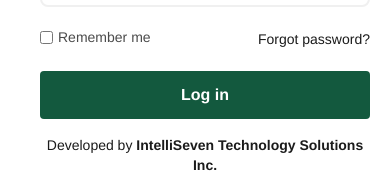
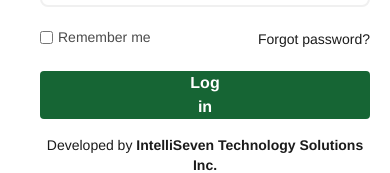
Before and after one commit to karlbernaldez/Realty, a React (Vite) app: page / in a window 390 px wide. Shown: the part 360-533 px from the top of the page. Built offline with nearby package versions, Linux system fonts and the light colour scheme; a web font is replaced by a local one.

Commit message:
fix: updated routes

```diff
--- a/src/pages/Signin/index.jsx
+++ b/src/pages/Signin/index.jsx
@@ -1,8 +1,8 @@
 import React from "react";
 import { Helmet } from "react-helmet";
 import { Img, Text, Button, CheckBox, Input, Heading } from "../../components";
-import { useRoutes } from "react-router-dom";
-import axios from "axios";
+import ProjectRoutes from '../../Routes';
+import { Link } from "react-router-dom";
 
 export default function SigninPage() {
   return (
@@ -46,14 +46,14 @@ export default function SigninPage() {
                       viewBox="0 0 28 28"
                       stroke="currentColor"
                     >
-                        <svg width="32" height="32" viewBox="0 0 32 32" fill="none" xmlns="http://www.w3.org/2000/svg">
-                          <g id="lucide:user">
+                      <svg width="32" height="32" viewBox="0 0 32 32" fill="none" xmlns="http://www.w3.org/2000/svg">
+                        <g id="lucide:user">
                           <g id="Group">
-                          <path id="Vector" d="M19 21V19C19 17.9391 18.5786 16.9217 17.8284 16.1716C17.0783 15.4214 16.0609 15 15 15H9C7.93913 15 6.92172 15.4214 6.17157 16.1716C5.42143 16.9217 5 17.9391 5 19V21" stroke="#A2A2A2" stroke-width="2" stroke-linecap="round" stroke-linejoin="round"/>
-                          <path id="Vector_2" d="M12 11C14.2091 11 16 9.20914 16 7C16 4.79086 14.2091 3 12 3C9.79086 3 8 4.79086 8 7C8 9.20914 9.79086 11 12 11Z" stroke="#A2A2A2" stroke-width="2" stroke-linecap="round" stroke-linejoin="round"/>
+                            <path id="Vector" d="M19 21V19C19 17.9391 18.5786 16.9217 17.8284 16.1716C17.0783 15.4214 16.0609 15 15 15H9C7.93913 15 6.92172 15.4214 6.17157 16.1716C5.42143 16.9217 5 17.9391 5 19V21" stroke="#A2A2A2" stroke-width="2" stroke-linecap="round" stroke-linejoin="round" />
+                            <path id="Vector_2" d="M12 11C14.2091 11 16 9.20914 16 7C16 4.79086 14.2091 3 12 3C9.79086 3 8 4.79086 8 7C8 9.20914 9.79086 11 12 11Z" stroke="#A2A2A2" stroke-width="2" stroke-linecap="round" stroke-linejoin="round" />
                           </g>
-                          </g>
-                        </svg>
+                        </g>
+                      </svg>
                     </svg>
                   </div>
                   <input
@@ -75,7 +75,7 @@ export default function SigninPage() {
                     >
                       <svg width="26" height="26" viewBox="0 0 24 24" fill="none" xmlns="http://www.w3.org/2000/svg">
                         <g id="mdi:password-outline">
-                        <path id="Vector" strokeLinecap="round" strokeLinejoin="round" strokeWidth=".2" d="M12 17C11.4696 17 10.9609 16.7893 10.5858 16.4142C10.2107 16.0391 10 15.5304 10 15C10 13.89 10.89 13 12 13C12.5304 13 13.0391 13.2107 13.4142 13.5858C13.7893 13.9609 14 14.4696 14 15C14 15.5304 13.7893 16.0391 13.4142 16.4142C13.0391 16.7893 12.5304 17 12 17ZM18 20V10H6V20H18ZM18 8C18.5304 8 19.0391 8.21071 19.4142 8.58579C19.7893 8.96086 20 9.46957 20 10V20C20 20.5304 19.7893 21.0391 19.4142 21.4142C19.0391 21.7893 18.5304 22 18 22H6C5.46957 22 4.96086 21.7893 4.58579 21.4142C4.21071 21.0391 4 20.5304 4 20V10C4 8.89 4.89 8 6 8H7V6C7 4.67392 7.52678 3.40215 8.46447 2.46447C9.40215 1.52678 10.6739 1 12 1C12.6566 1 13.3068 1.12933 13.9134 1.3806C14.52 1.63188 15.0712 2.00017 15.5355 2.46447C15.9998 2.92876 16.3681 3.47995 16.6194 4.08658C16.8707 4.69321 17 5.34339 17 6V8H18ZM12 3C11.2044 3 10.4413 3.31607 9.87868 3.87868C9.31607 4.44129 9 5.20435 9 6V8H15V6C15 5.20435 14.6839 4.44129 14.1213 3.87868C13.5587 3.31607 12.7956 3 12 3Z" fill="#A2A2A2"/>
+                          <path id="Vector" strokeLinecap="round" strokeLinejoin="round" strokeWidth=".2" d="M12 17C11.4696 17 10.9609 16.7893 10.5858 16.4142C10.2107 16.0391 10 15.5304 10 15C10 13.89 10.89 13 12 13C12.5304 13 13.0391 13.2107 13.4142 13.5858C13.7893 13.9609 14 14.4696 14 15C14 15.5304 13.7893 16.0391 13.4142 16.4142C13.0391 16.7893 12.5304 17 12 17ZM18 20V10H6V20H18ZM18 8C18.5304 8 19.0391 8.21071 19.4142 8.58579C19.7893 8.96086 20 9.46957 20 10V20C20 20.5304 19.7893 21.0391 19.4142 21.4142C19.0391 21.7893 18.5304 22 18 22H6C5.46957 22 4.96086 21.7893 4.58579 21.4142C4.21071 21.0391 4 20.5304 4 20V10C4 8.89 4.89 8 6 8H7V6C7 4.67392 7.52678 3.40215 8.46447 2.46447C9.40215 1.52678 10.6739 1 12 1C12.6566 1 13.3068 1.12933 13.9134 1.3806C14.52 1.63188 15.0712 2.00017 15.5355 2.46447C15.9998 2.92876 16.3681 3.47995 16.6194 4.08658C16.8707 4.69321 17 5.34339 17 6V8H18ZM12 3C11.2044 3 10.4413 3.31607 9.87868 3.87868C9.31607 4.44129 9 5.20435 9 6V8H15V6C15 5.20435 14.6839 4.44129 14.1213 3.87868C13.5587 3.31607 12.7956 3 12 3Z" fill="#A2A2A2" />
                         </g>
                       </svg>
                     </svg>
@@ -105,9 +105,11 @@ export default function SigninPage() {
                 </div>
                 <div className="flex flex-col items-center gap-4">
 
-                <Button size="sm" shape="round" className="w-full sm:px-5 !text-white-A700 font-bold">
-                  <a href="/dashboard">Log in</a>
-                </Button>
+                  <button type="submit" className="w-full h-12 px-40 py-3.5 bg-green-800 rounded justify-center items-center gap-2.5 inline-flex">
+                    <Link to="/dashboard" className="text-white text-base font-bold font-['Helvetica']" style={{ color: '#FFFFFF' }}>
+                      Log in
+                    </Link>
+                  </button>
 
                   <Text as="p" className="!text-gray-900 text-center">
                     <span className="text-gray-900">Developed by </span>
@@ -120,7 +122,7 @@ export default function SigninPage() {
           <div className="w-[46%] md:w-full md:p-5">
             <div className="flex flex-col gap-[0px] md:gap-[607px] sm:gap-[405px]">
               <div className="flex pt-[53px] px-[53px] md:pt-5 md:px-5 bg-gray-900_04">
-              <Text size="3xl" as="p" className="self-start w-[77%] mt-[40px] mb-[200px] !text-gray-50 !font-notoserifjp text-shadow-stroke">
+                <Text size="3xl" as="p" className="self-start w-[77%] mt-[40px] mb-[200px] !text-gray-50 !font-notoserifjp text-shadow-stroke">
                   <span className="text-gray-50">
                     <>
                       Unlock your
```
Also changed, not shown: src/Routes.jsx (+13 -15 lines).
